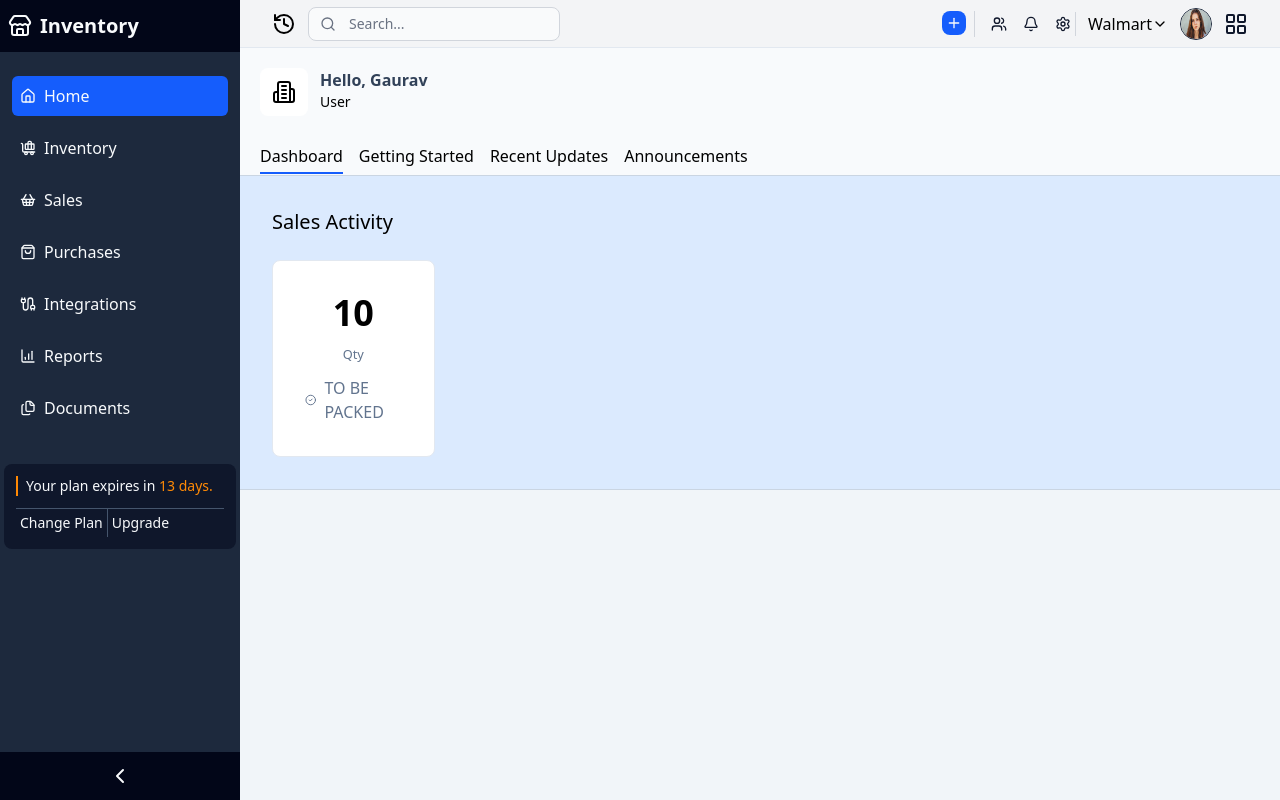
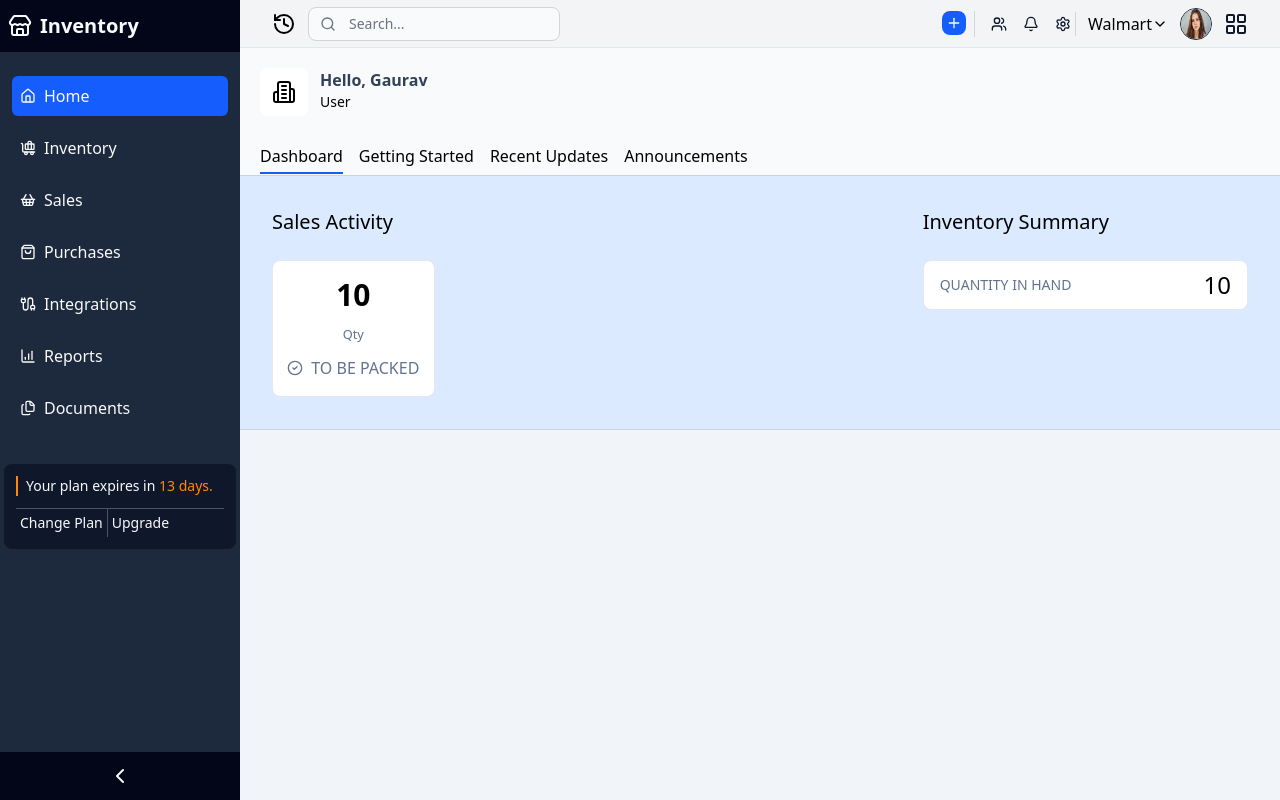
Before and after one commit to GauravGCA19/evergreen-inventory, a Next.js app: page /dashboard/home/overview in a window 1280 px wide. Built offline with nearby package versions, Linux system fonts and the light colour scheme.

Commit message:
Update Sales Overview for Inventory Summary

```diff
--- a/components/dashboard/SalesOverview.jsx
+++ b/components/dashboard/SalesOverview.jsx
@@ -8,8 +8,8 @@ function SalesOverview() {
         <h2 className="mb-6 text-xl">Sales Activity</h2>
         <div className="grid grid-cols-4">
           {/* card */}
-          <div className="rounded-lg bg-white border border-slate-200 hover:border-blue-400 p-8 cursor-pointer flex items-center flex-col gap-3 transition-all duration-300">
-            <h4 className="font-semibold text-4xl">10</h4>
+          <div className="rounded-lg bg-white border border-slate-200 hover:border-blue-400 px-3 py-4 cursor-pointer flex items-center flex-col gap-3 transition-all duration-300">
+            <h4 className="font-semibold text-3xl">10</h4>
             <small className="text-slate-500">Qty</small>
             <div className="flex items-center space-x-2 text-slate-500">
               <CheckCircle2 className="w-4 h-4" />
@@ -19,6 +19,17 @@ function SalesOverview() {
         </div>
       </div>
       {/* inventory summary */}
+      <div className="col-span-4">
+        <h2 className="mb-6 text-xl">Inventory Summary</h2>
+        <div className="">
+          <div className="rounded-lg bg-white border border-slate-200 hover:border-blue-400 px-4 py-2 cursor-pointer flex items-center  gap-3 justify-between transition-all duration-300">
+            <h2 className="text-slate-500 uppercase text-sm">
+              Quantity in Hand
+            </h2>
+            <h4 className="text-2xl">10</h4>
+          </div>
+        </div>
+      </div>
     </div>
   );
 }
```
